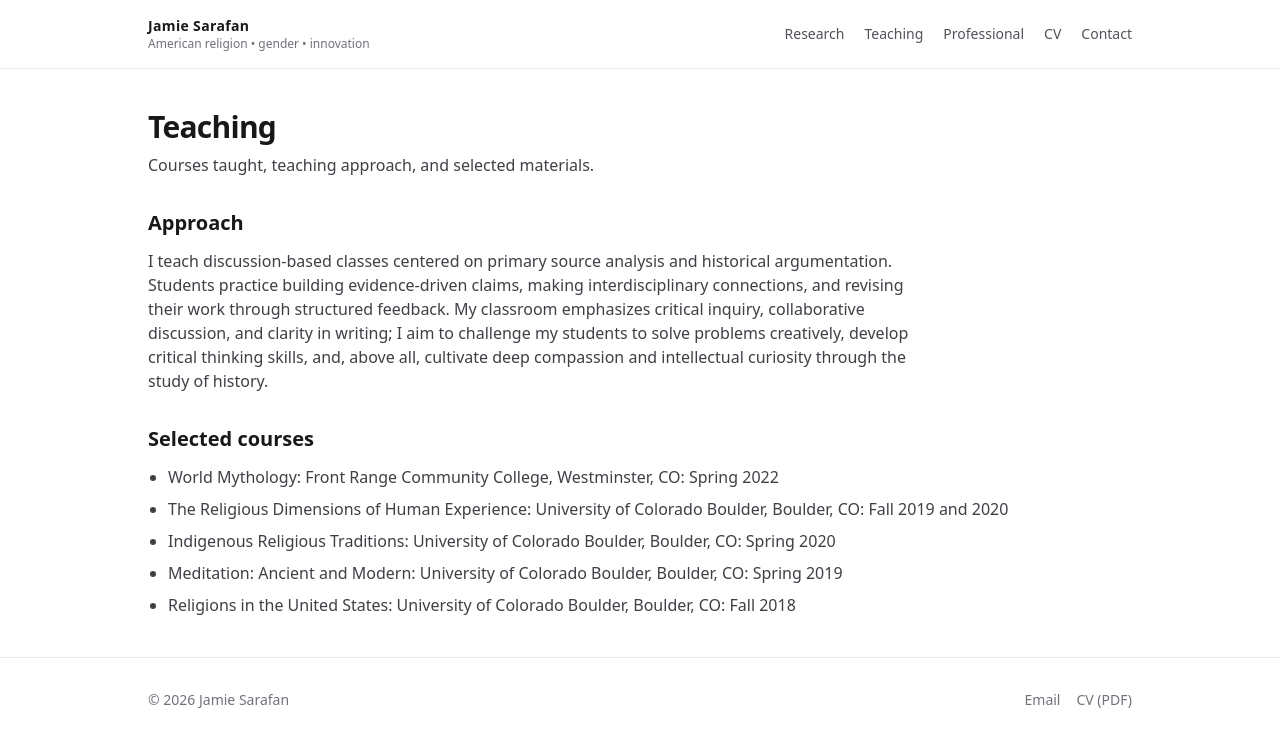
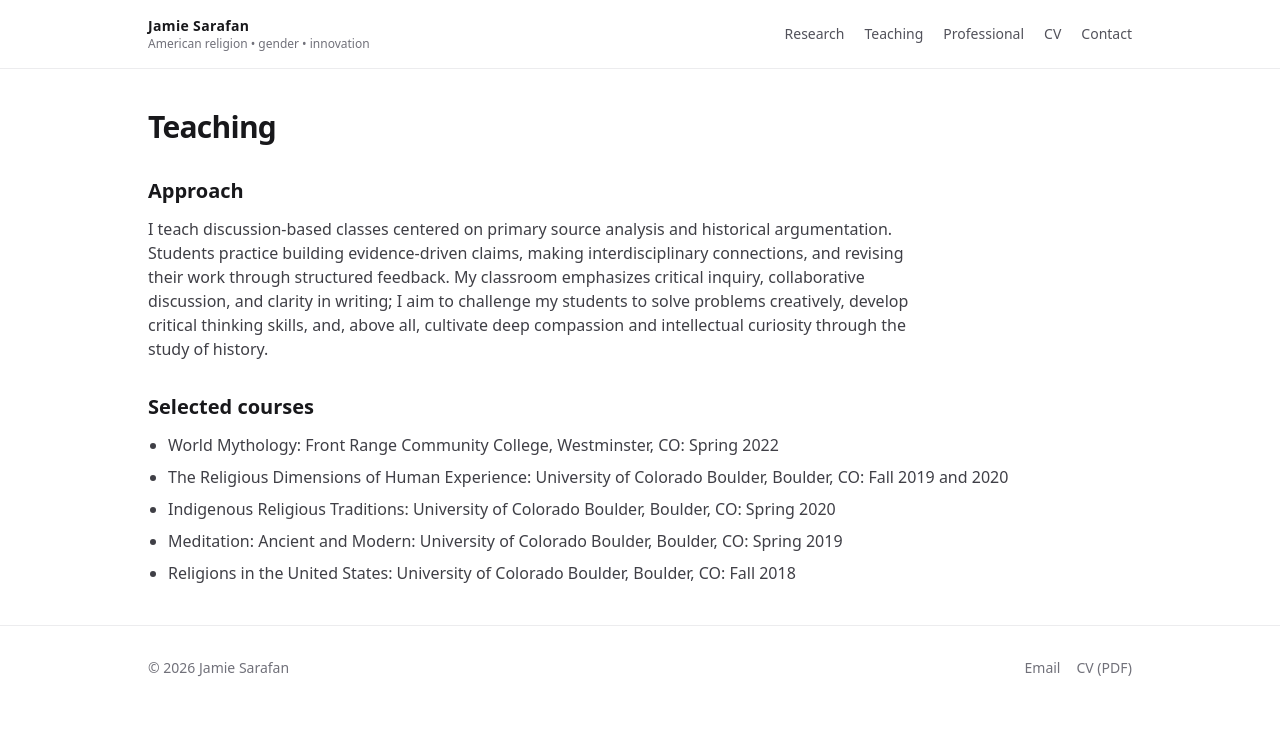
Before and after one commit to jamiesarafan/jamie-site, a Next.js app: page /teaching in a window 1280 px wide. Shown: the top 748 px of the page. Built offline with nearby package versions, Linux system fonts and the light colour scheme.

Commit message:
Update page.tsx

```diff
--- a/src/app/teaching/page.tsx
+++ b/src/app/teaching/page.tsx
@@ -5,9 +5,6 @@ export default function TeachingPage() {
     <div className="space-y-8">
       <header className="space-y-2">
         <h1 className="text-3xl font-semibold tracking-tight">Teaching</h1>
-        <p className="max-w-3xl text-zinc-700">
-          Courses taught, teaching approach, and selected materials.
-        </p>
       </header>
 
       <section className="space-y-3">
```
